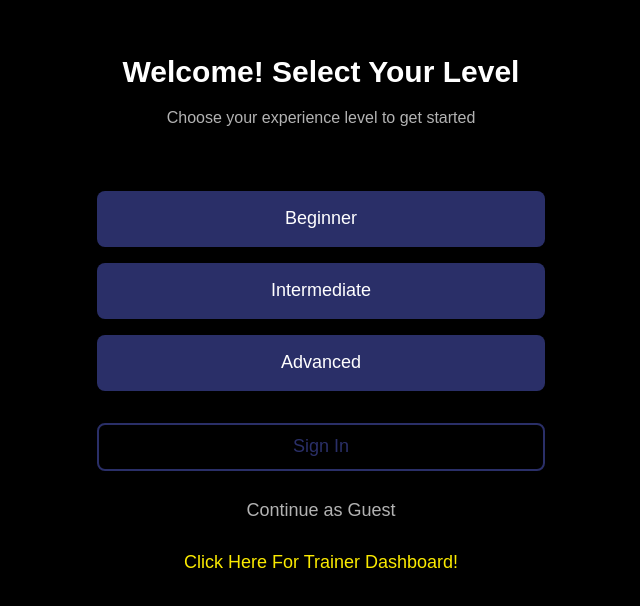
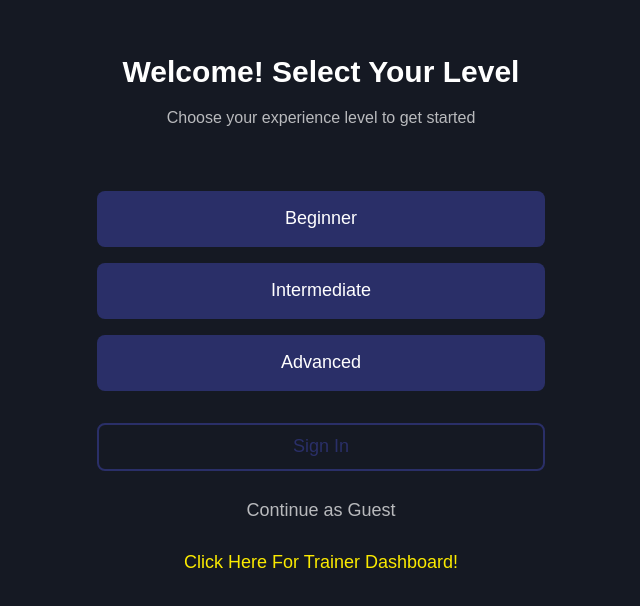
Before and after one commit to jrift/GYM-APP, a React (Create React App) app in the folder client/: page / in a window 1280 px wide. Shown: the part 120-726 px from the top of the page, without its empty margins (319-959 px from the left). Built offline with nearby package versions, Linux system fonts and the light colour scheme.

Commit message:
Update background colors to be uniform

```diff
--- a/client/src/GymApp/screens/Goals/Goals.module.css
+++ b/client/src/GymApp/screens/Goals/Goals.module.css
@@ -1,6 +1,6 @@
 .screen {
   min-height: 100vh;
-  background-color: #000000;
+  background-color: #151923;
   color: #FFFFFF;
   padding: 24px;
   display: flex;
--- a/client/src/GymApp/screens/Welcome/Welcome.module.css
+++ b/client/src/GymApp/screens/Welcome/Welcome.module.css
@@ -1,6 +1,6 @@
 .screen {
   min-height: 100vh;
-  background-color: #000000;
+  background-color: #151923;
   color: #FFFFFF;
   padding: 24px;
   display: flex;
```
